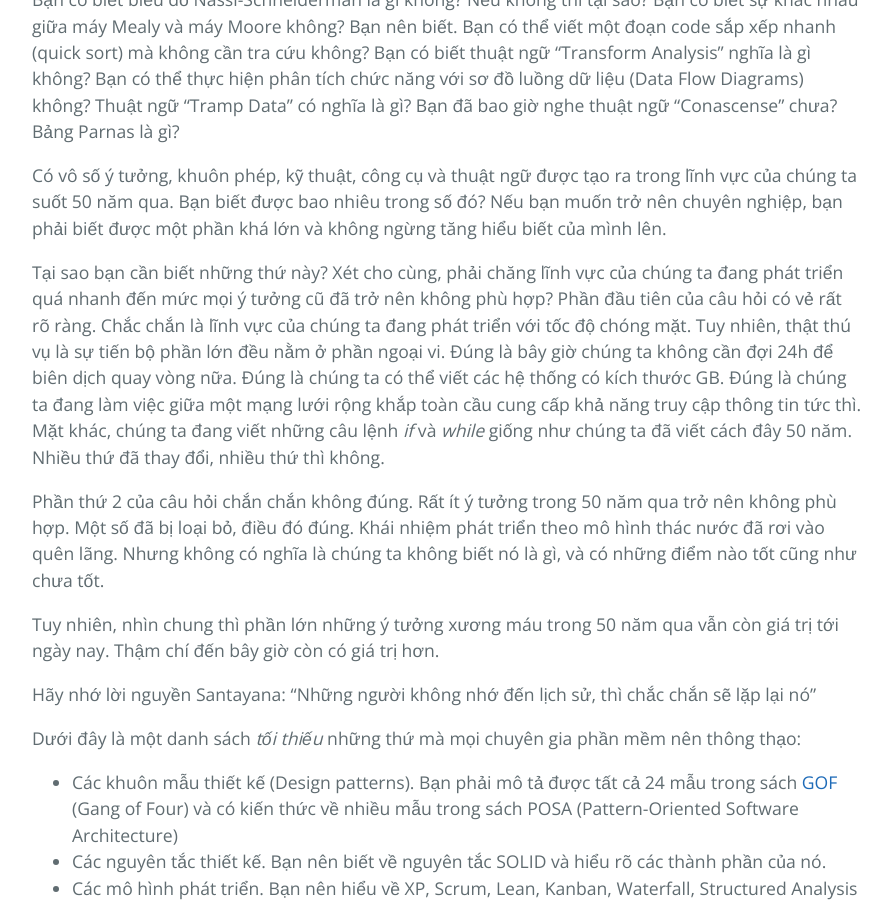
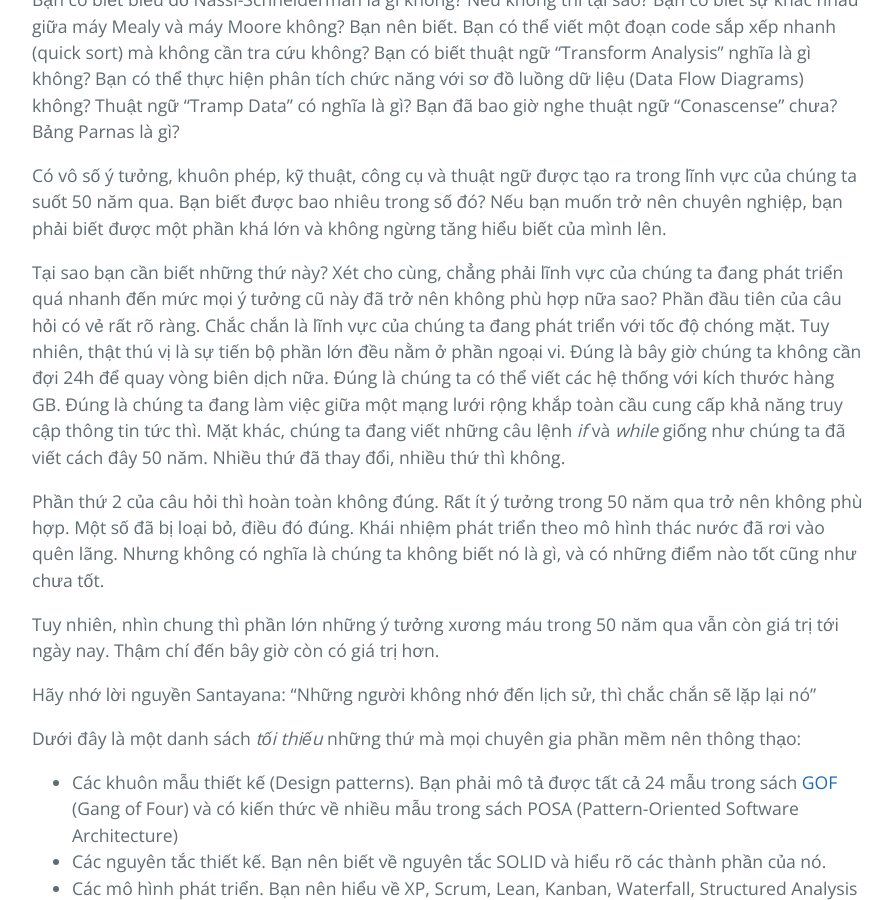
Before and after one commit to HaiBV/haibv.github.io, a Jekyll site: the page built from clean-coder/chapter-1-professionalism.md, in a window 1280 px wide and 900 px high, scrolled down 8895 px. Shown: the whole window, without its empty margins (192-1084 px from the left). Built offline with Jekyll 4.4.1, drawn with Linux system fonts in a browser that asks for light colours; our own code applies the rules of GitHub Pages for plain Markdown files.

Commit message:
Book - The Clean Coder - Correction

```diff
--- a/clean-coder/chapter-1-professionalism.md
+++ b/clean-coder/chapter-1-professionalism.md
@@ -172,9 +172,9 @@ Bạn có biết biểu đồ Nassi-Schneiderman là gì không? Nếu không th
 
 Có vô số ý tưởng, khuôn phép, kỹ thuật, công cụ và thuật ngữ được tạo ra trong lĩnh vực của chúng ta suốt 50 năm qua. Bạn biết được bao nhiêu trong số đó? Nếu bạn muốn trở nên chuyên nghiệp, bạn phải biết được một phần khá lớn và không ngừng tăng hiểu biết của mình lên.
 
-Tại sao bạn cần biết những thứ này? Xét cho cùng, phải chăng lĩnh vực của chúng ta đang phát triển quá nhanh đến mức mọi ý tưởng cũ đã trở nên không phù hợp? Phần đầu tiên của câu hỏi có vẻ rất rõ ràng. Chắc chắn là lĩnh vực của chúng ta đang phát triển với tốc độ chóng mặt. Tuy nhiên, thật thú vụ là sự tiến bộ phần lớn đều nằm ở phần ngoại vi. Đúng là bây giờ chúng ta không cần đợi 24h để biên dịch quay vòng nữa. Đúng là chúng ta có thể viết các hệ thống có kích thước GB. Đúng là chúng ta đang làm việc giữa một mạng lưới rộng khắp toàn cầu cung cấp khả năng truy cập thông tin tức thì. Mặt khác, chúng ta đang viết những câu lệnh _if_ và _while_ giống như chúng ta đã viết cách đây 50 năm. Nhiều thứ đã thay đổi, nhiều thứ thì không.
+Tại sao bạn cần biết những thứ này? Xét cho cùng, chẳng phải lĩnh vực của chúng ta đang phát triển quá nhanh đến mức mọi ý tưởng cũ này đã trở nên không phù hợp nữa sao? Phần đầu tiên của câu hỏi có vẻ rất rõ ràng. Chắc chắn là lĩnh vực của chúng ta đang phát triển với tốc độ chóng mặt. Tuy nhiên, thật thú vị là sự tiến bộ phần lớn đều nằm ở phần ngoại vi. Đúng là bây giờ chúng ta không cần đợi 24h để quay vòng biên dịch nữa. Đúng là chúng ta có thể viết các hệ thống với kích thước hàng GB. Đúng là chúng ta đang làm việc giữa một mạng lưới rộng khắp toàn cầu cung cấp khả năng truy cập thông tin tức thì. Mặt khác, chúng ta đang viết những câu lệnh _if_ và _while_ giống như chúng ta đã viết cách đây 50 năm. Nhiều thứ đã thay đổi, nhiều thứ thì không.
 
-Phần thứ 2 của câu hỏi chắn chắn không đúng. Rất ít ý tưởng trong 50 năm qua trở nên không phù hợp. Một số đã bị loại bỏ, điều đó đúng. Khái nhiệm phát triển theo mô hình thác nước đã rơi vào quên lãng. Nhưng không có nghĩa là chúng ta không biết nó là gì, và có những điểm nào tốt cũng như chưa tốt.
+Phần thứ 2 của câu hỏi thì hoàn toàn không đúng. Rất ít ý tưởng trong 50 năm qua trở nên không phù hợp. Một số đã bị loại bỏ, điều đó đúng. Khái nhiệm phát triển theo mô hình thác nước đã rơi vào quên lãng. Nhưng không có nghĩa là chúng ta không biết nó là gì, và có những điểm nào tốt cũng như chưa tốt.
 
 Tuy nhiên, nhìn chung thì phần lớn những ý tưởng xương máu trong 50 năm qua vẫn còn giá trị tới ngày nay. Thậm chí đến bây giờ còn có giá trị hơn.
 
```
